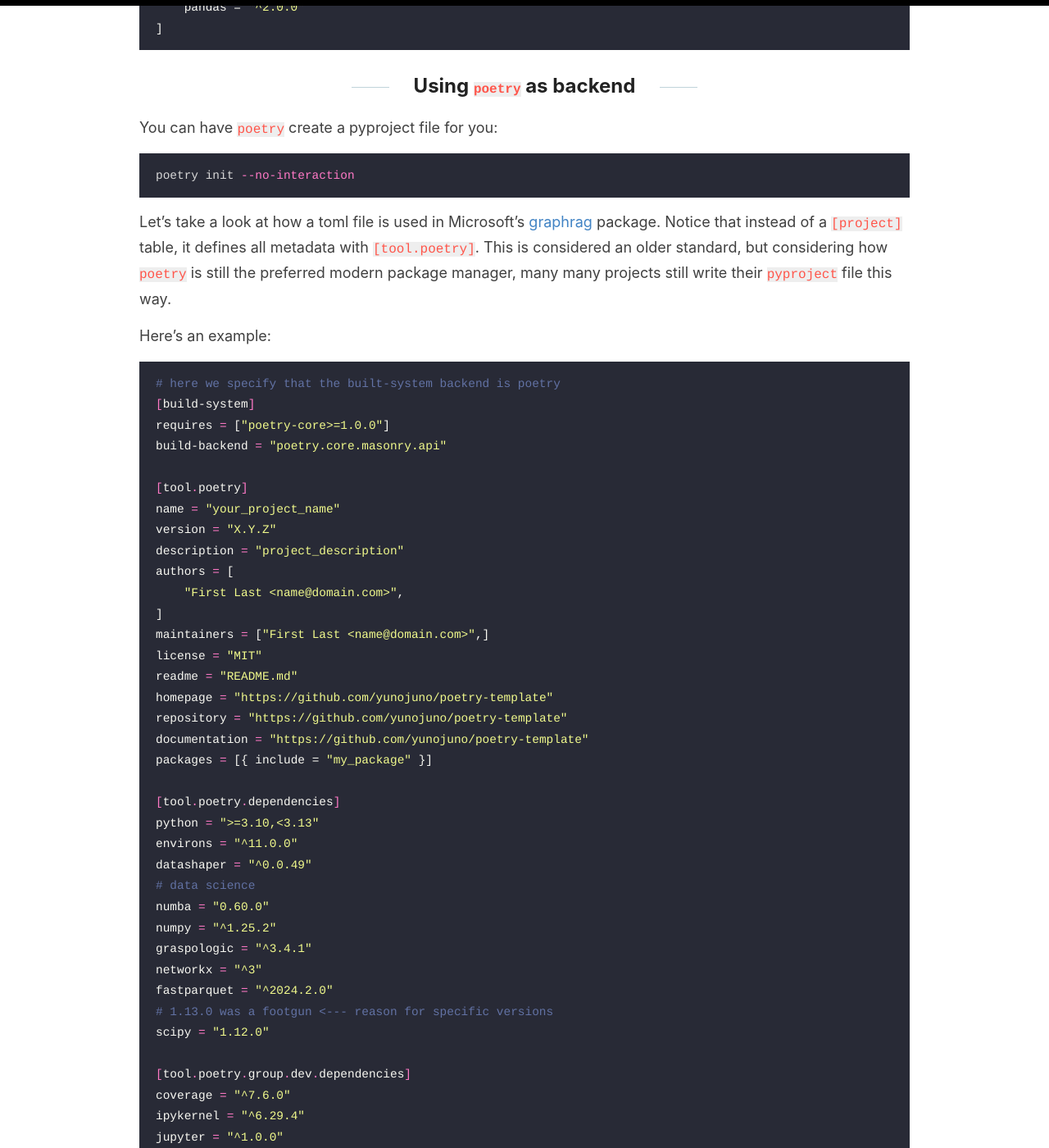
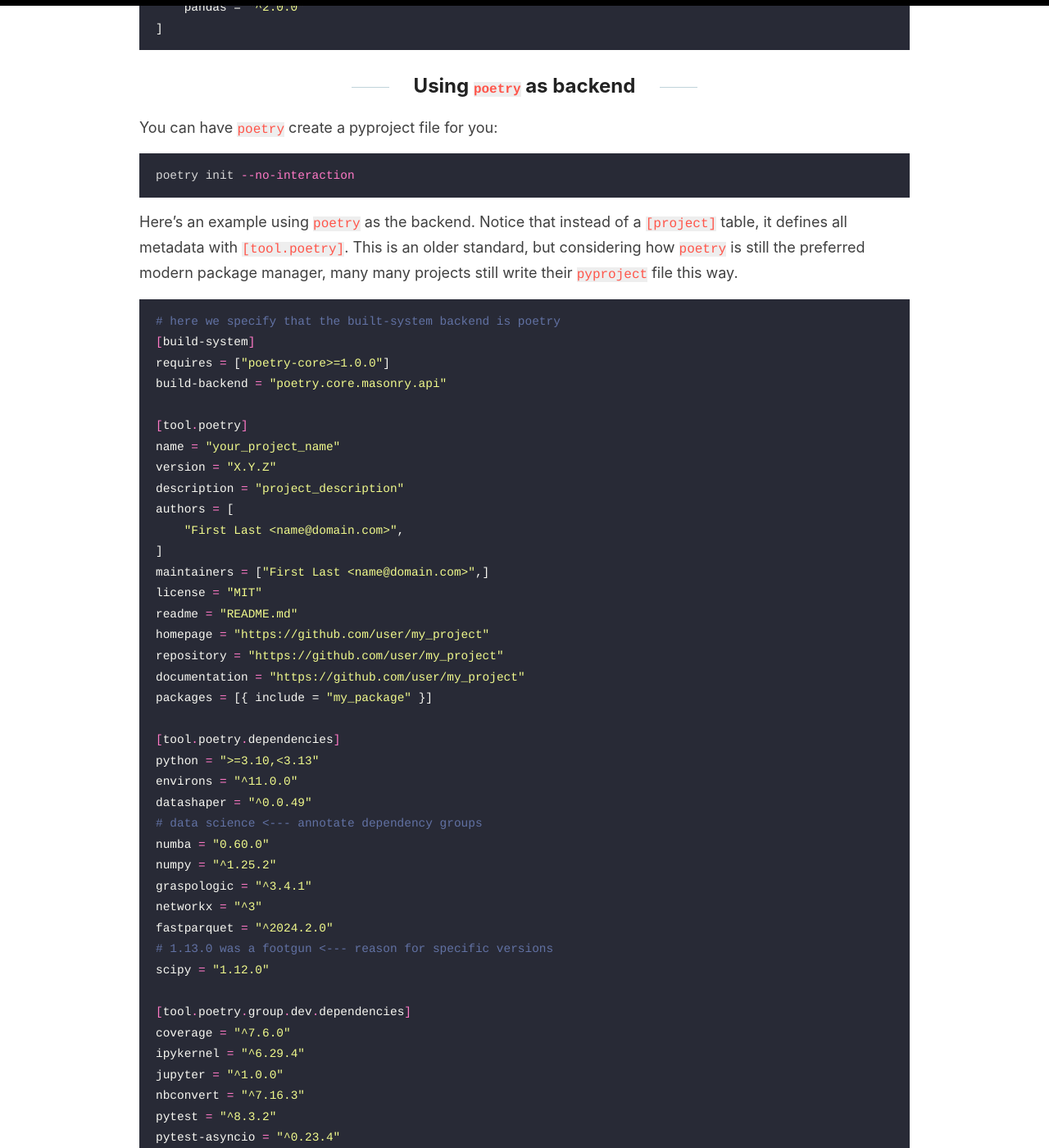
Before and after one commit to kfchou/kfchou.github.io, a Jekyll site: the page built from _posts/2024-08-18-pyproject-toml-template.md, in a window 1280 px wide and 1400 px high, scrolled down 1472 px. Shown: the whole window at 82% size. Built offline with Jekyll 4.4.1, drawn with Linux system fonts in a browser that asks for light colours; some of the changed text lies outside the part shown.

Commit message:
small pyproject example edits

````diff
--- a/_posts/2024-08-18-pyproject-toml-template.md
+++ b/_posts/2024-08-18-pyproject-toml-template.md
@@ -46,9 +46,7 @@
 poetry init --no-interaction
 ```
 
-Let's take a look at how a toml file is used in Microsoft's [graphrag](https://github.com/microsoft/graphrag) package. Notice that instead of a `[project]` table, it defines all metadata with `[tool.poetry]`. This is considered an older standard, but considering how `poetry` is still the preferred modern package manager, many many projects still write their `pyproject` file this way.
-
-Here's an example:
+Here's an example using `poetry` as the backend. Notice that instead of a `[project]` table, it defines all metadata with `[tool.poetry]`. This is an older standard, but considering how `poetry` is still the preferred modern package manager, many many projects still write their `pyproject` file this way.
 
 ```toml
 # here we specify that the built-system backend is poetry
@@ -66,16 +64,16 @@
 maintainers = ["First Last <name@domain.com>",]
 license = "MIT"
 readme = "README.md"
-homepage = "https://github.com/yunojuno/poetry-template"
-repository = "https://github.com/yunojuno/poetry-template"
-documentation = "https://github.com/yunojuno/poetry-template"
+homepage = "https://github.com/user/my_project"
+repository = "https://github.com/user/my_project"
+documentation = "https://github.com/user/my_project"
 packages = [{ include = "my_package" }]
 
 [tool.poetry.dependencies]
 python = ">=3.10,<3.13"
 environs = "^11.0.0"
 datashaper = "^0.0.49"
-# data science
+# data science <--- annotate dependency groups
 numba = "0.60.0"
 numpy = "^1.25.2"
 graspologic = "^3.4.1"
@@ -101,3 +99,4 @@
 * If using 'setuptools' as back end, see the [setup-tools specific guide](https://setuptools.pypa.io/en/latest/userguide/pyproject_config.html)
 * Poetry [pyproject example](https://github.com/yunojuno/poetry-template/blob/master/pyproject.toml)
 * A [template by pypa](https://github.com/pypa/sampleproject/blob/main/pyproject.toml) with in-depth explanations
+* Pyproject in the wild: Microsoft's [graphrag](https://github.com/microsoft/graphrag) package
````
